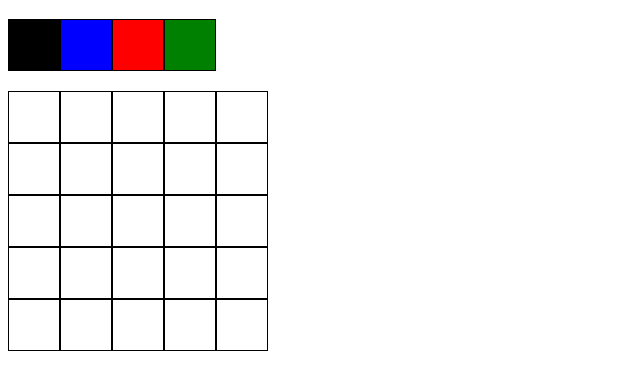
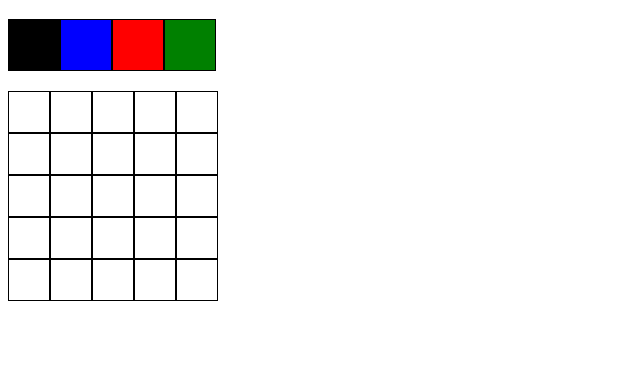
Before and after one commit to rafhaelgomes-dev/Pixel-Art-TRYBE, a website: page index.html in a window 1280 px wide. Shown: the part 61-450 px from the top of the page, without its empty margins (0-640 px from the left). Drawn offline with Linux system fonts and the light colour scheme.

Commit message:
Requisito 5

```diff
--- a/script.js
+++ b/script.js
@@ -52,8 +52,8 @@ let quadroDePixel = document.getElementById("pixel-board")
 for (index = 1; index <= 25; index += 1) {
     let pixel = document.createElement("div")
     pixel.style.backgroundColor ="white"
-    pixel.style.width = "50px"
-    pixel.style.height = "50px"
+    pixel.style.width = "40px"
+    pixel.style.height = "40px"
     pixel.style.border = "solid black 1px"
     pixel.className = "pixel"
     quadroDePixel.appendChild(pixel)
--- a/style.css
+++ b/style.css
@@ -5,7 +5,7 @@ main {
 #pixel-board {
     display: flex;
     flex-wrap: wrap;
-    width: 260px;
-    height: 260px;
+    width: 210px;
+    height: 210px;
     margin-top: 20px;
 }
```
